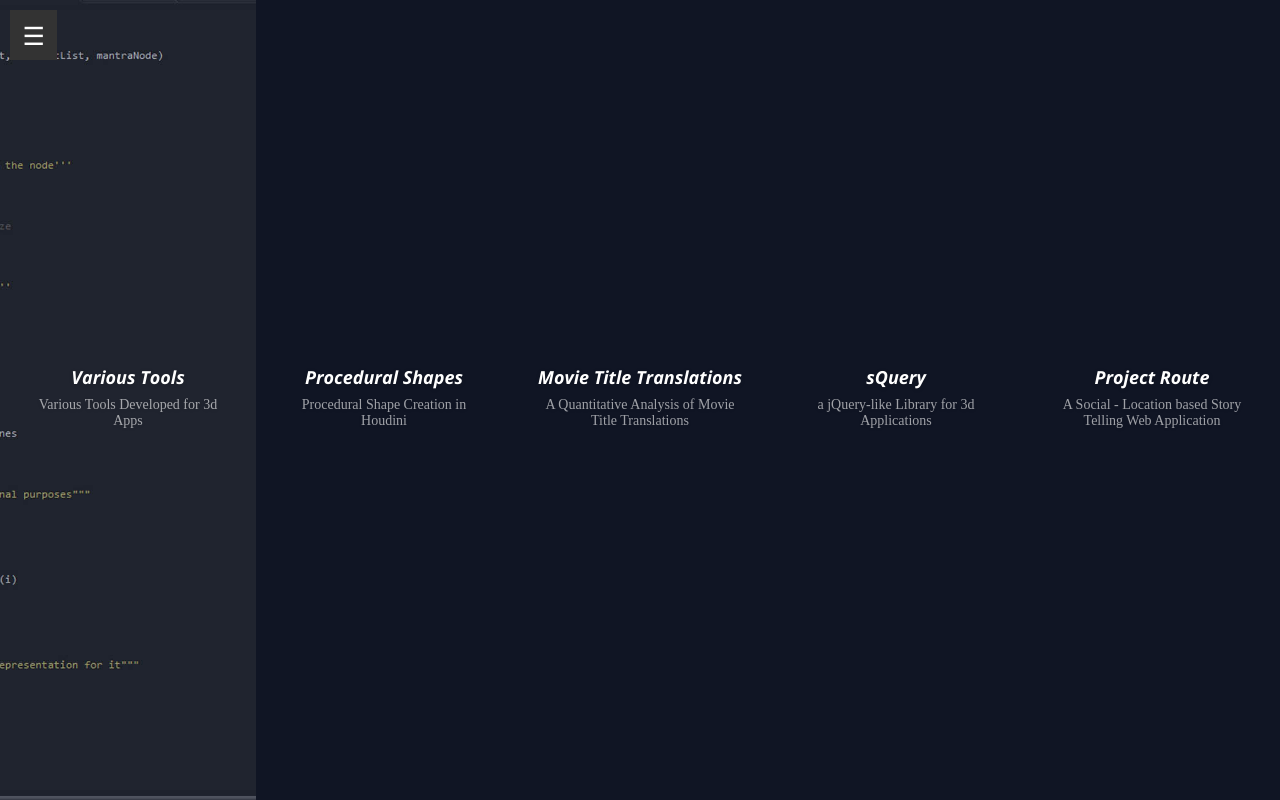
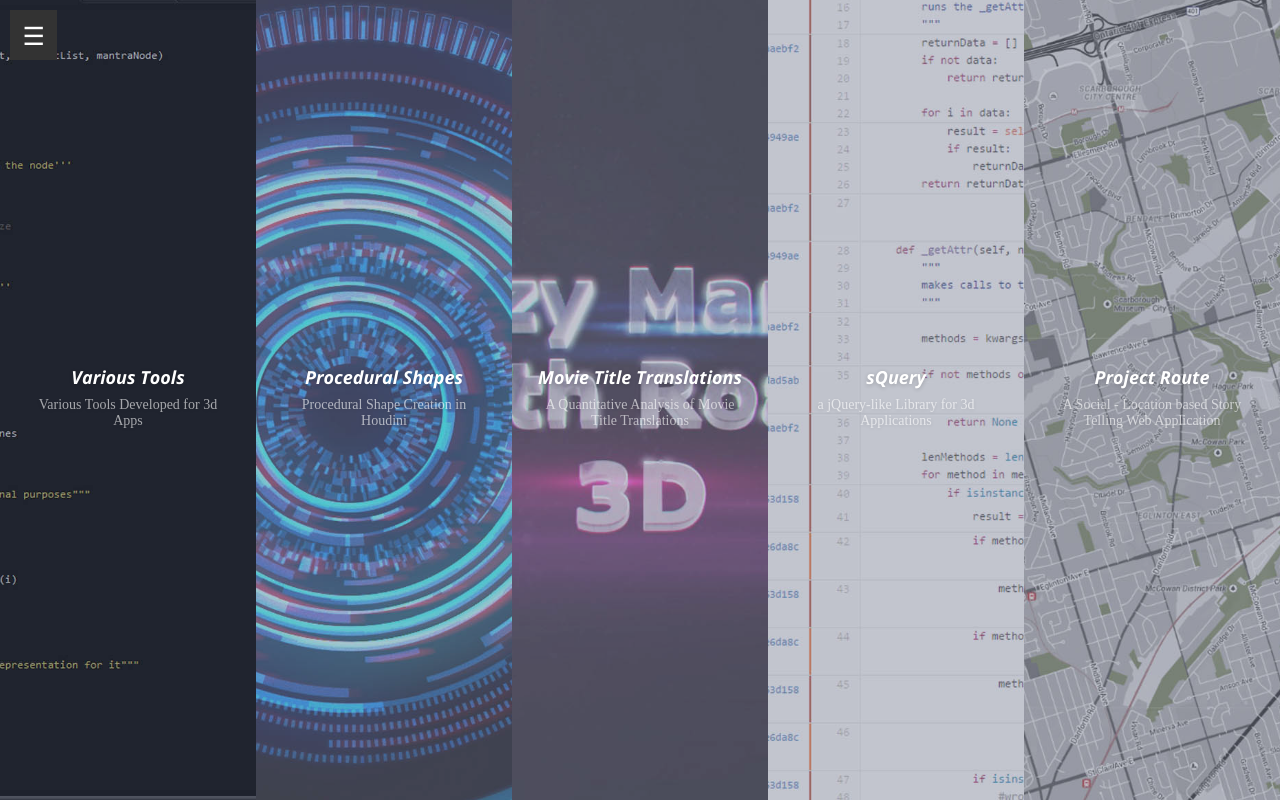
Before and after one commit to hibernationTheory/rodAndCones, a Django app: page /projects/project_portfolio in a window 1280 px wide. Run offline with Django 3.2, Linux system fonts and the light colour scheme; parts of the project's set-up code (start-up, migrations or seed data) failed here and were passed over; some web fonts are replaced.

Commit message:
style updates

```diff
--- a/rodAndCones/static/projects/css/project_portfolio/css/style.css
+++ b/rodAndCones/static/projects/css/project_portfolio/css/style.css
@@ -30,6 +30,8 @@
 a {
   color: #B31DCB;
   text-decoration: none;
+  font-size:15px;
+  font-style:italic;
 }
 img {
   display: block;
@@ -225,6 +227,7 @@
   height: 20vh;
   overflow: hidden;
   cursor: pointer;
+  background-color:#efefef;
   -webkit-transition: -webkit-transform 0.4s;
   -moz-transition: -moz-transform 0.4s;
   transition: transform 0.4s;
@@ -414,7 +417,7 @@
     transition: transform 0.8s, opacity 0.5s;
   }
   .projects-container .cd-single-project.is-loaded::after {
-    opacity: 0;
+    opacity: 0.75;
   }
   .no-touch .projects-container .cd-single-project:hover::after,
   .projects-container .cd-single-project.is-full-width.is-loaded::after {
@@ -503,7 +506,9 @@
   clear: both;
   visibility: hidden;
   opacity: 0;
+  margin: auto;
   margin-top: 100vh;
+  width: 75%;
   padding: 4em 0;
   cursor: auto;
   background-color: #efefef;
--- a/rodAndCones/static/projects/css/project_portfolio/less/style.less
+++ b/rodAndCones/static/projects/css/project_portfolio/less/style.less
@@ -68,6 +68,8 @@
 a {
   color: #B31DCB;
   text-decoration: none;
+  font-size:15px;
+  font-style:italic;
 }
 
 img{
@@ -287,6 +289,7 @@
   height: @project-height;
   overflow: hidden;
   cursor: pointer;
+  background-color:#efefef;
   -webkit-transition: -webkit-transform 0.4s;
   -moz-transition: -moz-transform 0.4s;
   transition: transform 0.4s;
@@ -489,7 +492,7 @@
     transition: transform 0.8s, opacity 0.5s;
   }
   .projects-container .cd-single-project.is-loaded::after {
-    opacity: 0;
+    opacity: 0.75;
   }
   .no-touch .projects-container .cd-single-project:hover::after, .projects-container .cd-single-project.is-full-width.is-loaded::after {
     opacity: 1;
@@ -583,7 +586,9 @@
   clear: both;
   visibility: hidden;
   opacity: 0;
+  margin: auto;
   margin-top: 100vh;
+  width: 75%;
   padding: 4em 0;
   cursor: auto;
   background-color: @project-info-bg-color;
```
